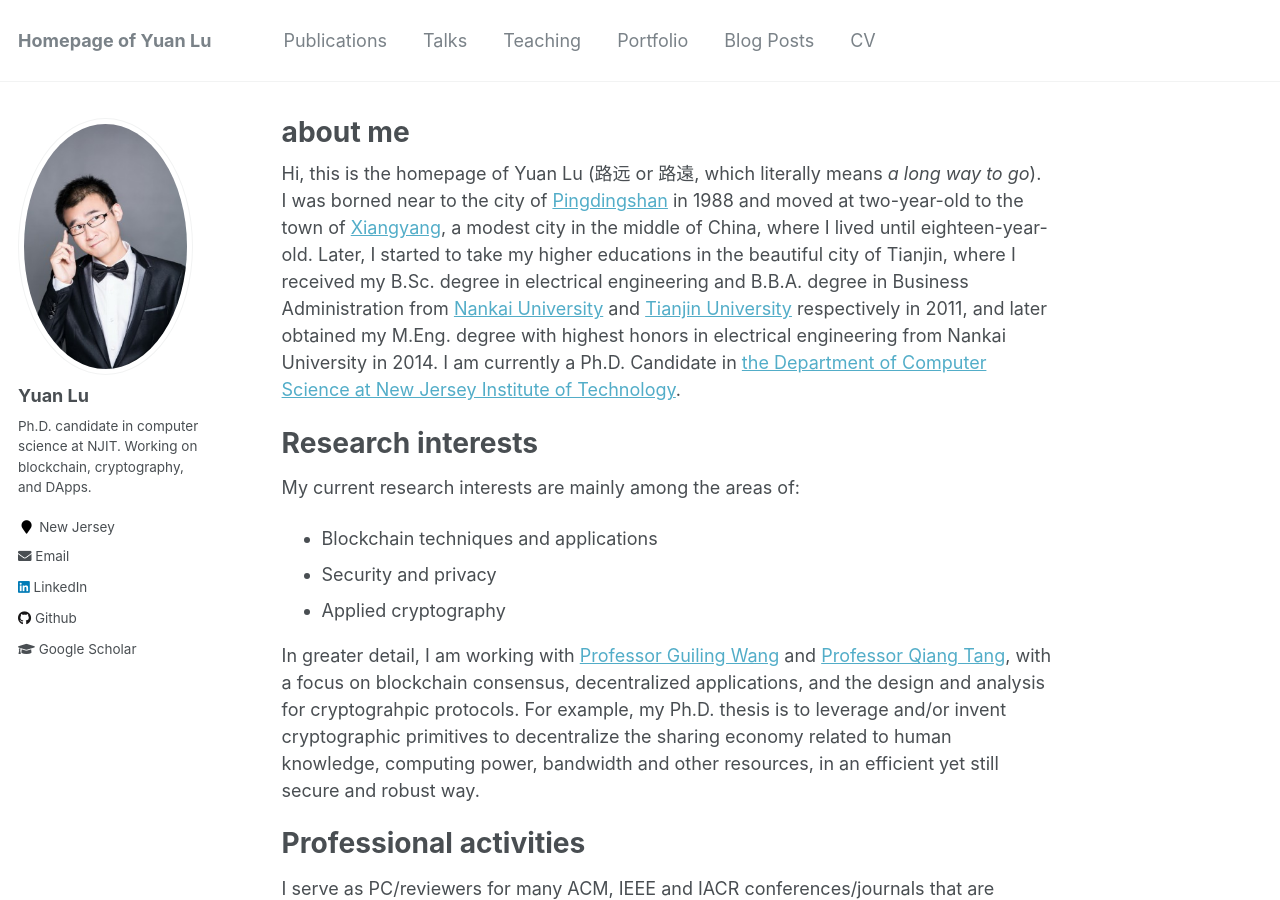
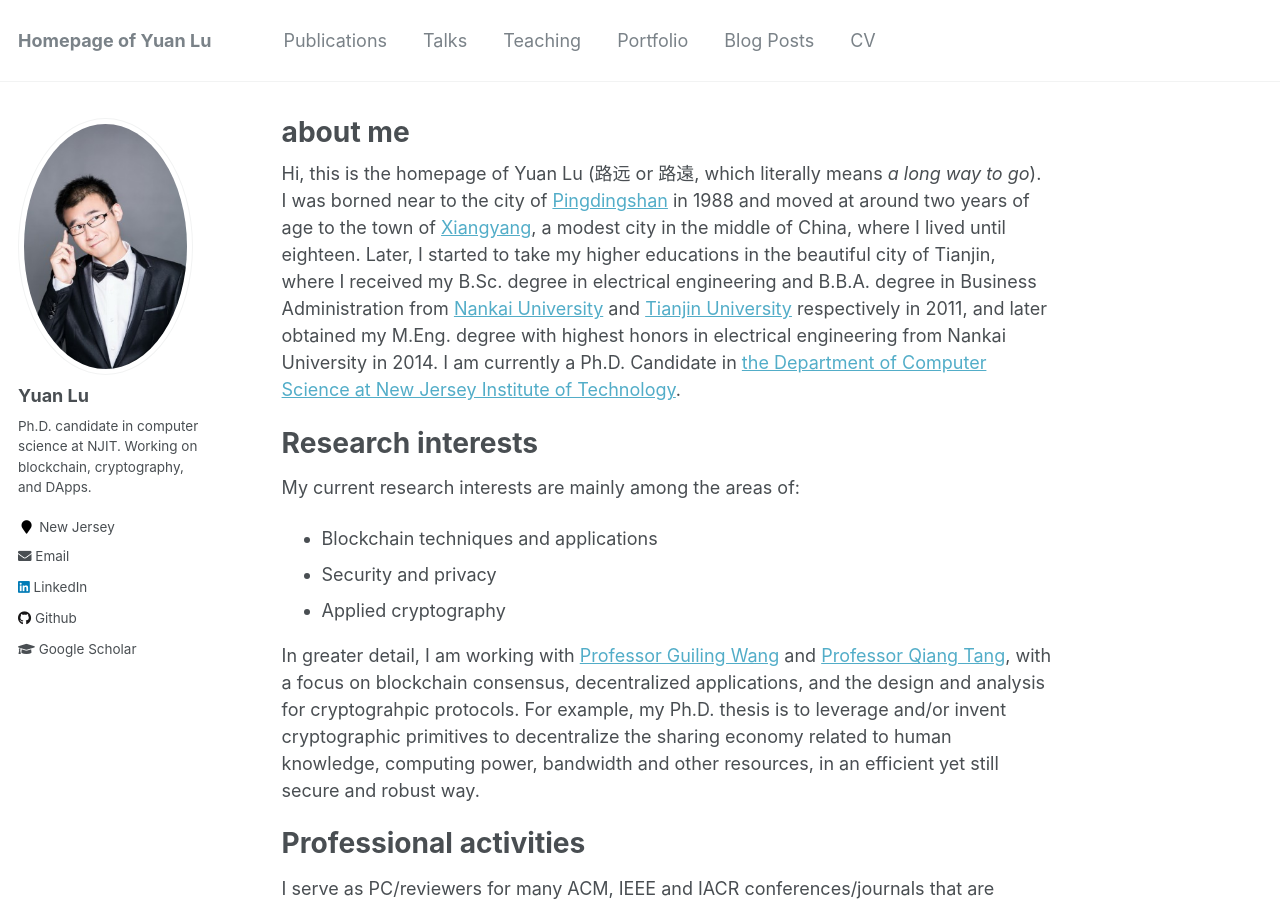
Before and after one commit to yylluu/yylluu.github.io, a Jekyll site: the page built from _pages/about.md, in a window 1280 px wide and 900 px high. Built offline with Jekyll 4.4.1, drawn with Linux system fonts in a browser that asks for light colours.

Commit message:
Update about.md

```diff
--- a/_pages/about.md
+++ b/_pages/about.md
@@ -8,7 +8,7 @@
   - /about.html
 ---
 
-Hi, this is the homepage of Yuan Lu (路远 or 路遠, which literally means *a long way to go*). I was borned near to the city of [Pingdingshan](https://en.wikipedia.org/wiki/Pingdingshan) in 1988 and moved at two-year-old to the town of [Xiangyang](https://en.wikipedia.org/wiki/Xiangyang), a modest city in the middle of China, where I lived until eighteen-year-old. Later, I started to take my higher educations in the beautiful city of Tianjin, where I received my B.Sc. degree in electrical engineering and B.B.A. degree in Business Administration from [Nankai University](https://en.wikipedia.org/wiki/Nankai_University) and [Tianjin University](https://en.wikipedia.org/wiki/Tianjin_University) respectively in 2011, and later obtained my M.Eng. degree with highest honors in electrical engineering from Nankai University in 2014. I am currently a Ph.D. Candidate in [the Department of Computer Science at New Jersey Institute of Technology](https://cs.njit.edu/).
+Hi, this is the homepage of Yuan Lu (路远 or 路遠, which literally means *a long way to go*). I was borned near to the city of [Pingdingshan](https://en.wikipedia.org/wiki/Pingdingshan) in 1988 and moved at around two years of age to the town of [Xiangyang](https://en.wikipedia.org/wiki/Xiangyang), a modest city in the middle of China, where I lived until eighteen. Later, I started to take my higher educations in the beautiful city of Tianjin, where I received my B.Sc. degree in electrical engineering and B.B.A. degree in Business Administration from [Nankai University](https://en.wikipedia.org/wiki/Nankai_University) and [Tianjin University](https://en.wikipedia.org/wiki/Tianjin_University) respectively in 2011, and later obtained my M.Eng. degree with highest honors in electrical engineering from Nankai University in 2014. I am currently a Ph.D. Candidate in [the Department of Computer Science at New Jersey Institute of Technology](https://cs.njit.edu/).
 
 
 
```
